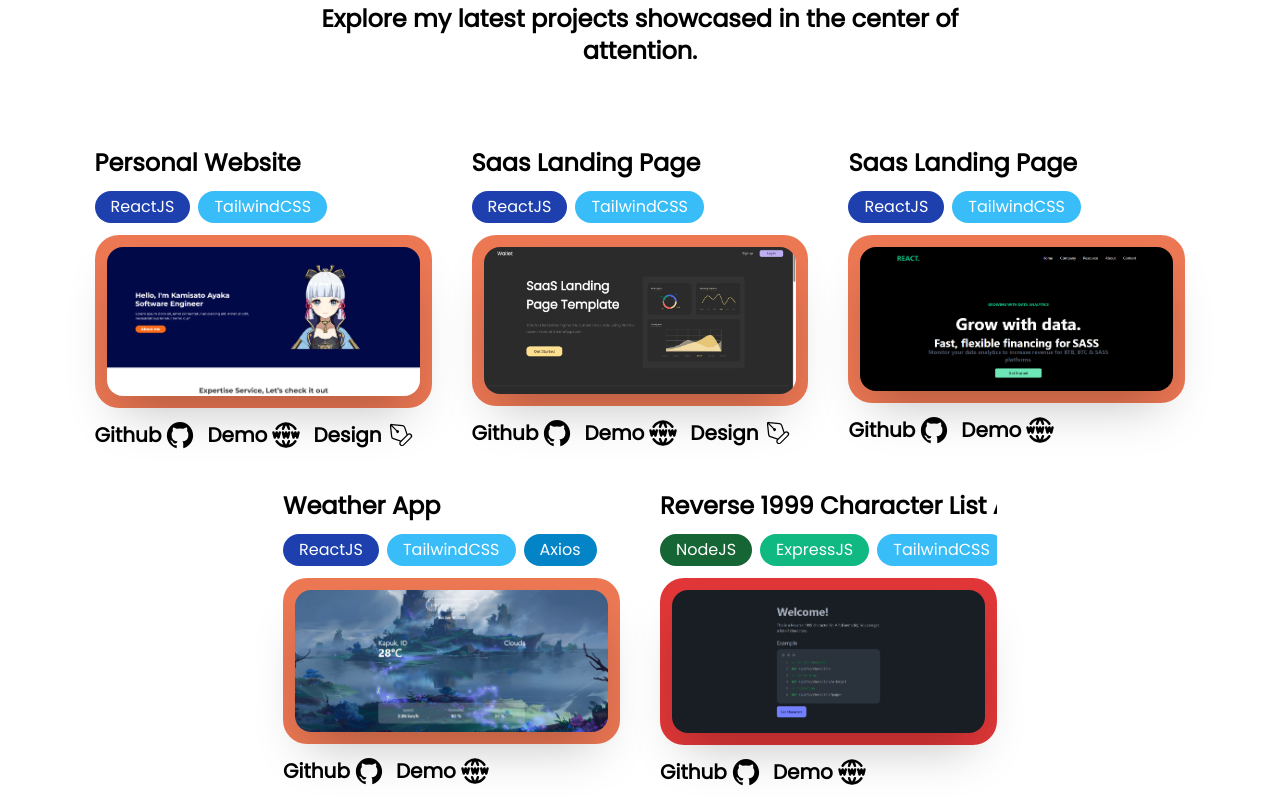
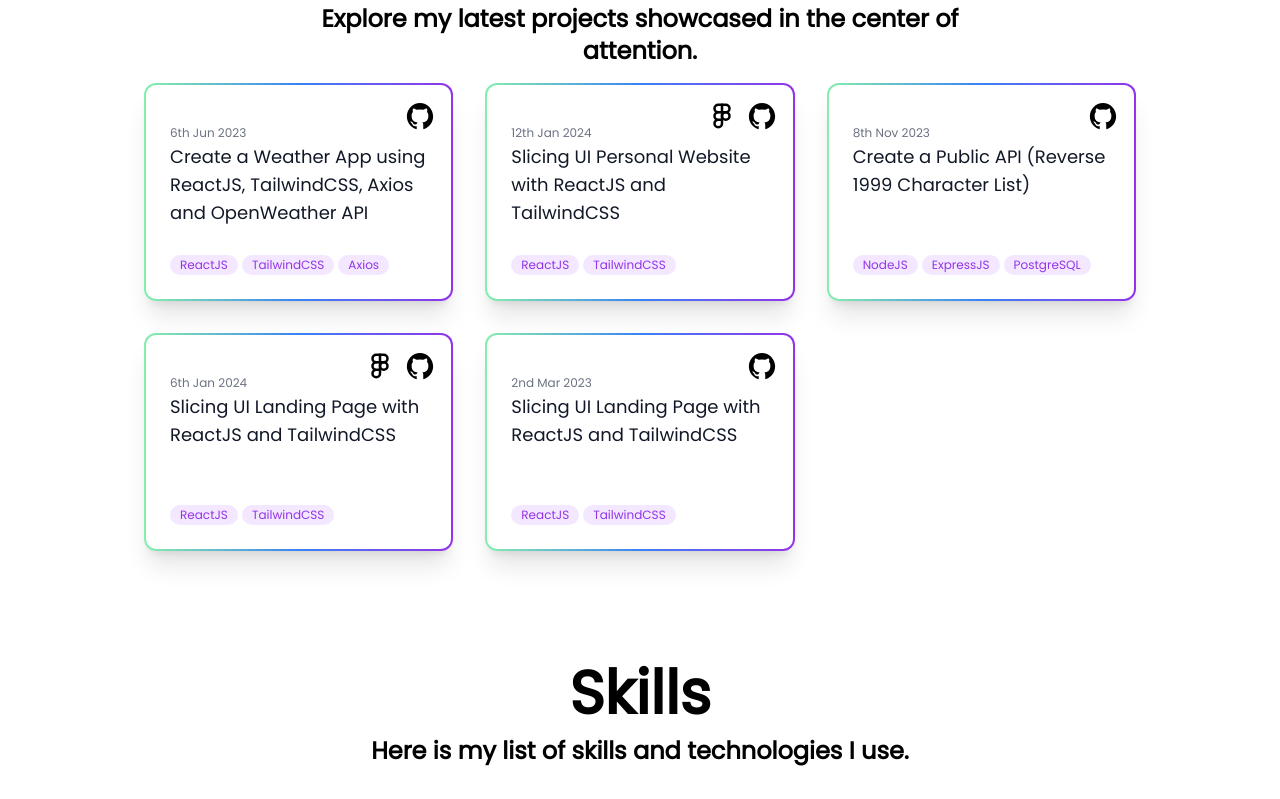
Before and after one commit to wamandaka/portfolio-2023-12-29, a React (Vite) app: page / in a window 1280 px wide. Shown: the part 981-1780 px from the top of the page. Built offline with nearby package versions, Linux system fonts and the light colour scheme.

Commit message:
update card

```diff
--- a/src/components/Project.jsx
+++ b/src/components/Project.jsx
@@ -1,11 +1,11 @@
-import landingPage from "../assets/landing-page.png";
-import prakiraanCuaca from "../assets/prakiraan-cuaca.jpg";
-import reverse from "../assets/reverse.png";
-import saasLP from "../assets/saas.png";
-import personalWebAyaka from "../assets/personal-web-ayaka.png"
+// import landingPage from "../assets/landing-page.png";
+// import prakiraanCuaca from "../assets/prakiraan-cuaca.jpg";
+// import reverse from "../assets/reverse.png";
+// import saasLP from "../assets/saas.png";
+// import personalWebAyaka from "../assets/personal-web-ayaka.png";
 import { IoLogoGithub } from "react-icons/io5";
-import { TbWorldWww } from "react-icons/tb";
-import { CiPen } from "react-icons/ci";
+import { TbBrandFigma } from "react-icons/tb";
+// import { CiPen } from "react-icons/ci";
 
 const Project = () => {
   return (
@@ -17,220 +17,244 @@ const Project = () => {
             Explore my latest projects showcased in the center of attention.
           </p>
         </div>
-        <div className="flex flex-col pt-16 gap-16 md:gap-10 md:justify-between md:flex-wrap md:w-[90%] md:mx-auto md:pt-10 md:flex-row lg:pt-20 lg:items-start lg:justify-center">
-          <div className="flex flex-col justify-center gap-3 md:w-[45%] lg:w-[30%]">
-            <h1 className=" text-3xl font-bold lg:text-2xl">
-              Personal Website
-            </h1>
-            <div className="flex gap-3 text-white md:gap-2">
-              <span className="px-5 py-2 bg-blue-800 rounded-full md:px-4 md:py-1">
+        <div className="my-4 grid grid-cols-1 gap-4 md:grid-cols-2 md:px-11 lg:grid-cols-3 lg:gap-8 lg:px-32">
+          <a
+            href="https://wamandaka.github.io/react-app-weatherapp/"
+            target="_blank"
+            rel="noreferrer"
+            class="hover:animate-background rounded-xl bg-gradient-to-r from-green-300 via-blue-500 to-purple-600 p-0.5 shadow-xl transition hover:bg-[length:400%_400%] hover:shadow-sm hover:[animation-duration:_4s]"
+          >
+            <div class="rounded-[10px] bg-white p-4 pt-20 sm:p-6 relative md:pt-10">
+              <time datetime="2022-10-10" class="block text-xs text-gray-500">
+                {" "}
+                6th Jun 2023{" "}
+              </time>
+
+              <a
+                href="https://wamandaka.github.io/react-app-weatherapp/"
+                target="_blank"
+                rel="noreferrer"
+              >
+                <h3 class="mt-0.5 text-lg font-medium text-gray-900 md:h-24">
+                  Create a Weather App using ReactJS, TailwindCSS, Axios and
+                  OpenWeather API
+                </h3>
+              </a>
+
+              <div class="mt-4 flex flex-wrap gap-1">
+                <span class="whitespace-nowrap rounded-full bg-purple-100 px-2.5 py-0.5 text-xs text-purple-600">
                   ReactJS
                 </span>
-              <span className="px-5 py-2 bg-sky-400 rounded-full md:px-4 md:py-1">
+
+                <span class="whitespace-nowrap rounded-full bg-purple-100 px-2.5 py-0.5 text-xs text-purple-600">
+                  TailwindCSS
+                </span>
+
+                <span class="whitespace-nowrap rounded-full bg-purple-100 px-2.5 py-0.5 text-xs text-purple-600">
+                  Axios
+                </span>
+              </div>
+              <div className="absolute top-0 right-0 p-4">
+                <a
+                  href="https://github.com/wamandaka/weather-app-reactjs"
+                  target="_blank"
+                  rel="noreferrer"
+                >
+                  <IoLogoGithub size={30} />
+                </a>
+              </div>
+            </div>
+          </a>
+          <a
+            href="https://personal-website-ayaka.vercel.app"
+            target="_blank"
+            rel="noreferrer"
+            class="hover:animate-background rounded-xl bg-gradient-to-r from-green-300 via-blue-500 to-purple-600 p-0.5 shadow-xl transition hover:bg-[length:400%_400%] hover:shadow-sm hover:[animation-duration:_4s]"
+          >
+            <div class="rounded-[10px] bg-white p-4 pt-20 sm:p-6 relative md:pt-10">
+              <time datetime="2022-10-10" class="block text-xs text-gray-500">
+                {" "}
+                12th Jan 2024{" "}
+              </time>
+
+              <a
+                href="https://personal-website-ayaka.vercel.app"
+                target="_blank"
+                rel="noreferrer"
+              >
+                <h3 class="mt-0.5 text-lg font-medium text-gray-900 md:h-24">
+                  Slicing UI Personal Website with ReactJS and TailwindCSS
+                </h3>
+              </a>
+
+              <div class="mt-4 flex flex-wrap gap-1">
+                <span class="whitespace-nowrap rounded-full bg-purple-100 px-2.5 py-0.5 text-xs text-purple-600">
+                  ReactJS
+                </span>
+
+                <span class="whitespace-nowrap rounded-full bg-purple-100 px-2.5 py-0.5 text-xs text-purple-600">
                   TailwindCSS
                 </span>
               </div>
-            <div className="w-full p-5 bg-[#ED7854] rounded-3xl md:p-3">
-              <img src={personalWebAyaka} alt="" className="rounded-2xl shadow-2xl" />
-            </div>
-            <div className="flex gap-3">
+              <div className="absolute top-0 right-0 p-4">
                 <a
                   href="https://github.com/wamandaka/personal-website-ayaka.git"
-                className="font-bold text-xl flex items-center gap-1"
                   target="_blank"
                   rel="noreferrer"
                 >
-                Github
                   <IoLogoGithub size={30} />
                 </a>
+              </div>
+              <div className="absolute top-0 right-10 p-4">
                 <a
-                href="https://personal-website-ayaka.vercel.app/"
-                className="font-bold text-xl flex items-center gap-1"
+                  href="https://www.figma.com/file/f6jQZZ2LAApH8n5SGC42F3/Design?type=design&node-id=4598%3A251&mode=design&t=enZN1KsRN4OOU8Qc-1"
                   target="_blank"
                   rel="noreferrer"
                 >
-                Demo
-                <TbWorldWww size={30} />
+                  <TbBrandFigma size={30} />
+                </a>
+              </div>
+            </div>
           </a>
           <a
-                href="https://www.figma.com/file/f6jQZZ2LAApH8n5SGC42F3/Design?type=design&node-id=4598%3A251&mode=design&t=enZN1KsRN4OOU8Qc-1"
-                className="font-bold text-xl flex items-center gap-1"
+            href="https://reverse1999-characters-kang-piscok.koyeb.app"
+            target="_blank"
+            rel="noreferrer"
+            class="hover:animate-background rounded-xl bg-gradient-to-r from-green-300 via-blue-500 to-purple-600 p-0.5 shadow-xl transition hover:bg-[length:400%_400%] hover:shadow-sm hover:[animation-duration:_4s]"
+          >
+            <div class="rounded-[10px] bg-white p-4 pt-20 sm:p-6 relative md:pt-10">
+              <time datetime="2022-10-10" class="block text-xs text-gray-500">
+                {" "}
+                8th Nov 2023{" "}
+              </time>
+
+              <a
+                href="https://reverse1999-characters-kang-piscok.koyeb.app"
                 target="_blank"
                 rel="noreferrer"
               >
-                Design
-                <CiPen size={30} />
+                <h3 class="mt-0.5 text-lg font-medium text-gray-900 md:h-24">
+                  Create a Public API (Reverse 1999 Character List)
+                </h3>
+              </a>
+
+              <div class="mt-4 flex flex-wrap gap-1">
+                <span class="whitespace-nowrap rounded-full bg-purple-100 px-2.5 py-0.5 text-xs text-purple-600">
+                  NodeJS
+                </span>
+
+                <span class="whitespace-nowrap rounded-full bg-purple-100 px-2.5 py-0.5 text-xs text-purple-600">
+                  ExpressJS
+                </span>
+
+                <span class="whitespace-nowrap rounded-full bg-purple-100 px-2.5 py-0.5 text-xs text-purple-600">
+                  PostgreSQL
+                </span>
+              </div>
+              <div className="absolute top-0 right-0 p-4">
+                <a
+                  href="https://github.com/wamandaka/reverse-1999-characters-api-fanmade.git"
+                  target="_blank"
+                  rel="noreferrer"
+                >
+                  <IoLogoGithub size={30} />
                 </a>
               </div>
             </div>
-          <div className="flex flex-col justify-center gap-3 md:w-[45%] lg:w-[30%]">
-            <h1 className=" text-3xl font-bold lg:text-2xl">
-              Saas Landing Page
-            </h1>
-            <div className="flex gap-3 text-white md:gap-2">
-              <span className="px-5 py-2 bg-blue-800 rounded-full md:px-4 md:py-1">
+          </a>
+          <a
+            href="https://slicing-saas-landing-page.vercel.app/"
+            target="_blank"
+            rel="noreferrer"
+            class="hover:animate-background rounded-xl bg-gradient-to-r from-green-300 via-blue-500 to-purple-600 p-0.5 shadow-xl transition hover:bg-[length:400%_400%] hover:shadow-sm hover:[animation-duration:_4s]"
+          >
+            <div class="rounded-[10px] bg-white p-4 pt-20 sm:p-6 relative md:pt-10">
+              <time datetime="2022-10-10" class="block text-xs text-gray-500">
+                {" "}
+                6th Jan 2024{" "}
+              </time>
+
+              <a
+                href="https://slicing-saas-landing-page.vercel.app/"
+                target="_blank"
+                rel="noreferrer"
+              >
+                <h3 class="mt-0.5 text-lg font-medium text-gray-900 md:h-24">
+                  Slicing UI Landing Page with ReactJS and TailwindCSS
+                </h3>
+              </a>
+
+              <div class="mt-4 flex flex-wrap gap-1">
+                <span class="whitespace-nowrap rounded-full bg-purple-100 px-2.5 py-0.5 text-xs text-purple-600">
                   ReactJS
                 </span>
-              <span className="px-5 py-2 bg-sky-400 rounded-full md:px-4 md:py-1">
+
+                <span class="whitespace-nowrap rounded-full bg-purple-100 px-2.5 py-0.5 text-xs text-purple-600">
                   TailwindCSS
                 </span>
               </div>
-            <div className="w-full p-5 bg-[#ED7854] rounded-3xl md:p-3">
-              <img src={saasLP} alt="" className="rounded-2xl shadow-2xl" />
-            </div>
-            <div className="flex gap-3">
+              <div className="absolute top-0 right-0 p-4">
                 <a
                   href="https://github.com/wamandaka/saas-landing-page-design-by-animaapp.com.git"
-                className="font-bold text-xl flex items-center gap-1"
                   target="_blank"
                   rel="noreferrer"
                 >
-                Github
                   <IoLogoGithub size={30} />
                 </a>
+              </div>
+              <div className="absolute top-0 right-10 p-4">
                 <a
-                href="https://slicing-saas-landing-page.vercel.app/"
-                className="font-bold text-xl flex items-center gap-1"
+                  href="https://www.figma.com/file/rhNqIevZzQRXkqq7nP9qaQ/SaaS-Landing-Page-Template---Landing-Page-Template-ready-to-export-to-HTML---Landing-page-for-SaaS-(Community)?type=design&node-id=47%3A689&mode=dev"
                   target="_blank"
                   rel="noreferrer"
                 >
-                Demo
-                <TbWorldWww size={30} />
+                  <TbBrandFigma size={30} />
+                </a>
+              </div>
+            </div>
           </a>
           <a
-                href="https://www.figma.com/file/rhNqIevZzQRXkqq7nP9qaQ/SaaS-Landing-Page-Template---Landing-Page-Template-ready-to-export-to-HTML---Landing-page-for-SaaS-(Community)?type=design&node-id=47%3A689&mode=dev"
-                className="font-bold text-xl flex items-center gap-1"
+            href="https://wamandaka.github.io/react-app-landingpage/"
+            target="_blank"
+            rel="noreferrer"
+            class="hover:animate-background rounded-xl bg-gradient-to-r from-green-300 via-blue-500 to-purple-600 p-0.5 shadow-xl transition hover:bg-[length:400%_400%] hover:shadow-sm hover:[animation-duration:_4s]"
+          >
+            <div class="rounded-[10px] bg-white p-4 pt-20 sm:p-6 relative md:pt-10">
+              <time datetime="2022-10-10" class="block text-xs text-gray-500">
+                {" "}
+                2nd Mar 2023{" "}
+              </time>
+
+              <a
+                href="https://wamandaka.github.io/react-app-landingpage/"
                 target="_blank"
                 rel="noreferrer"
               >
-                Design
-                <CiPen size={30} />
+                <h3 class="mt-0.5 text-lg font-medium text-gray-900 md:h-24">
+                  Slicing UI Landing Page with ReactJS and TailwindCSS
+                </h3>
+              </a>
+
+              <div class="mt-4 flex flex-wrap gap-1">
+                <span class="whitespace-nowrap rounded-full bg-purple-100 px-2.5 py-0.5 text-xs text-purple-600">
+                  ReactJS
+                </span>
+
+                <span class="whitespace-nowrap rounded-full bg-purple-100 px-2.5 py-0.5 text-xs text-purple-600">
+                  TailwindCSS
+                </span>
+              </div>
+              <div className="absolute top-0 right-0 p-4">
+                <a
+                  href="https://github.com/wamandaka/landing-page-reactjs.git"
+                  target="_blank"
+                  rel="noreferrer"
+                >
+                  <IoLogoGithub size={30} />
                 </a>
               </div>
             </div>
-          <div className="flex flex-col justify-center gap-3 md:w-[45%] lg:w-[30%]">
-            <h1 className=" text-3xl font-bold lg:text-2xl">
-              Saas Landing Page
-            </h1>
-            <div className="flex gap-3 text-white md:gap-2">
-              <span className="px-5 py-2 bg-blue-800 rounded-full md:px-4 md:py-1">
-                ReactJS
-              </span>
-              <span className="px-5 py-2 bg-sky-400 rounded-full md:px-4 md:py-1">
-                TailwindCSS
-              </span>
-            </div>
-            <div className="w-full p-5 bg-[#ED7854] rounded-3xl md:p-3">
-              <img
-                src={landingPage}
-                alt=""
-                className="rounded-2xl shadow-2xl"
-              />
-            </div>
-            <div className="flex gap-3">
-              <a
-                href="https://github.com/wamandaka/landing-page-reactjs.git"
-                className="font-bold text-xl flex items-center gap-1"
-                target="_blank"
-                rel="noreferrer"
-              >
-                Github
-                <IoLogoGithub size={30} />
           </a>
-              <a
-                href="https://wamandaka.github.io/react-app-landingpage/"
-                className="font-bold text-xl flex items-center gap-1"
-                target="_blank"
-                rel="noreferrer"
-              >
-                Demo
-                <TbWorldWww size={30} />
-              </a>
-            </div>
-          </div>
-          <div className="flex flex-col justify-center gap-3 md:w-[45%] lg:w-[30%]">
-            <h1 className=" text-3xl font-bold lg:text-2xl">Weather App</h1>
-            <div className="flex gap-3 text-white md:gap-2">
-              <span className="px-5 py-2 bg-blue-800 rounded-full md:px-4 md:py-1">
-                ReactJS
-              </span>
-              <span className="px-5 py-2 bg-sky-400 rounded-full md:px-4 md:py-1">
-                TailwindCSS
-              </span>
-              <span className="px-5 py-2 bg-sky-600 rounded-full md:px-4 md:py-1">
-                Axios
-              </span>
-            </div>
-            <div className="w-full p-5 bg-[#ED7854] rounded-3xl md:p-3">
-              <img
-                src={prakiraanCuaca}
-                alt=""
-                className="rounded-2xl shadow-2xl"
-              />
-            </div>
-            <div className="flex gap-3">
-              <a
-                href="https://github.com/wamandaka/weather-app-reactjs.git"
-                className="font-bold text-xl flex items-center gap-1"
-                target="_blank"
-                rel="noreferrer"
-              >
-                Github
-                <IoLogoGithub size={30} />
-              </a>
-              <a
-                href="https://wamandaka.github.io/react-app-weatherapp/"
-                className="font-bold text-xl flex items-center gap-1"
-                target="_blank"
-                rel="noreferrer"
-              >
-                Demo
-                <TbWorldWww size={30} />
-              </a>
-            </div>
-          </div>
-          <div className="flex flex-col justify-center gap-3 md:w-[45%] lg:w-[30%]">
-            <h1 className=" text-3xl font-bold lg:text-2xl md:text-nowrap md:overflow-scroll md:hide-scrollbar">
-              Reverse 1999 Character List API
-            </h1>
-            <div className="flex gap-3 text-white flex-wrap md:gap-2 md:flex-nowrap md:overflow-scroll md:hide-scrollbar">
-              <span className="px-5 py-2 bg-green-800 rounded-full md:px-4 md:py-1">
-                NodeJS
-              </span>
-              <span className="px-5 py-2 bg-emerald-500 rounded-full md:px-4 md:py-1">
-                ExpressJS
-              </span>
-              <span className="px-5 py-2 bg-sky-400 rounded-full md:px-4 md:py-1">
-                TailwindCSS
-              </span>
-              <span className="px-5 py-2 bg-yellow-500 rounded-full md:px-4 md:py-1">
-                DaisyUI
-              </span>
-            </div>
-            <div className="w-full p-5 bg-[#E13738] rounded-3xl md:p-3">
-              <img src={reverse} alt="" className="rounded-2xl shadow-2xl" />
-            </div>
-            <div className="flex gap-3">
-              <a
-                href="https://github.com/wamandaka/reverse-1999-characters-api-fanmade.git"
-                className="font-bold text-xl flex items-center gap-1"
-                target="_blank"
-                rel="noreferrer"
-              >
-                Github
-                <IoLogoGithub size={30} />
-              </a>
-              <a
-                href="https://reverse1999-characters-kang-piscok.koyeb.app/"
-                className="font-bold text-xl flex items-center gap-1"
-                target="_blank"
-                rel="noreferrer"
-              >
-                Demo
-                <TbWorldWww size={30} />
-              </a>
-            </div>
-          </div>
         </div>
       </section>
     </>
```
Lines whose indentation alone changed are shown as unchanged.
